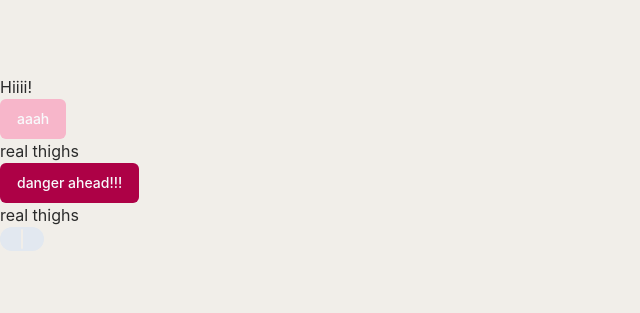
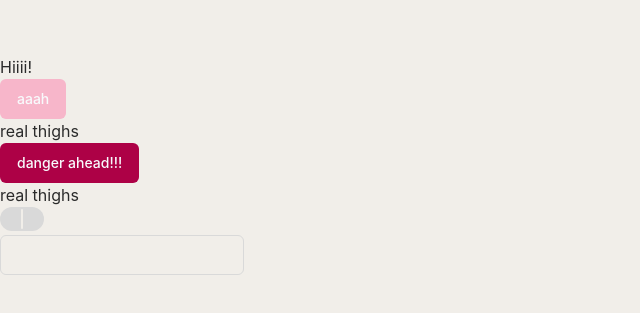
Before and after one commit to devsoc-unsw/trainee-catgirl-24t2, a React (Vite) app in the folder uniforms/: page /forms in a window 1280 px wide. Shown: the part 235-548 px from the top of the page, without its empty margins (0-640 px from the left). Built offline with nearby package versions, Linux system fonts and the light colour scheme.

Commit message:
Styled input component

```diff
--- a/uniforms/src/App.css
+++ b/uniforms/src/App.css
@@ -21,8 +21,8 @@
     --destructive: 336 99% 34%;
     --destructive-foreground: 210 40% 98%;
     --border: 214.3 31.8% 91.4%;
-    --input: 214.3 31.8% 91.4%;
-    --ring: 0 0% 17%;
+    --input: 0 0% 85%;
+    --ring: 341 80% 84%;
     --radius: 0.5rem;
     --chart-1: 12 76% 61%;
     --chart-2: 173 58% 39%;
--- a/uniforms/src/pages/Forms.tsx
+++ b/uniforms/src/pages/Forms.tsx
@@ -1,5 +1,6 @@
 import { Button } from "@/components/ui/button"
 import { Switch } from "@/components/ui/switch"
+import { Input } from "@/components/ui/input"
 
 function Forms() {
     return (
@@ -8,6 +9,7 @@ function Forms() {
     <Button>aaah</Button>
     <Button variant="destructive">danger ahead!!!</Button>
     <Switch></Switch>
+    <Input />
     </>
     )
 }
```
Also changed, not shown: 1 other file (tests, documents, lock files or other folders).
